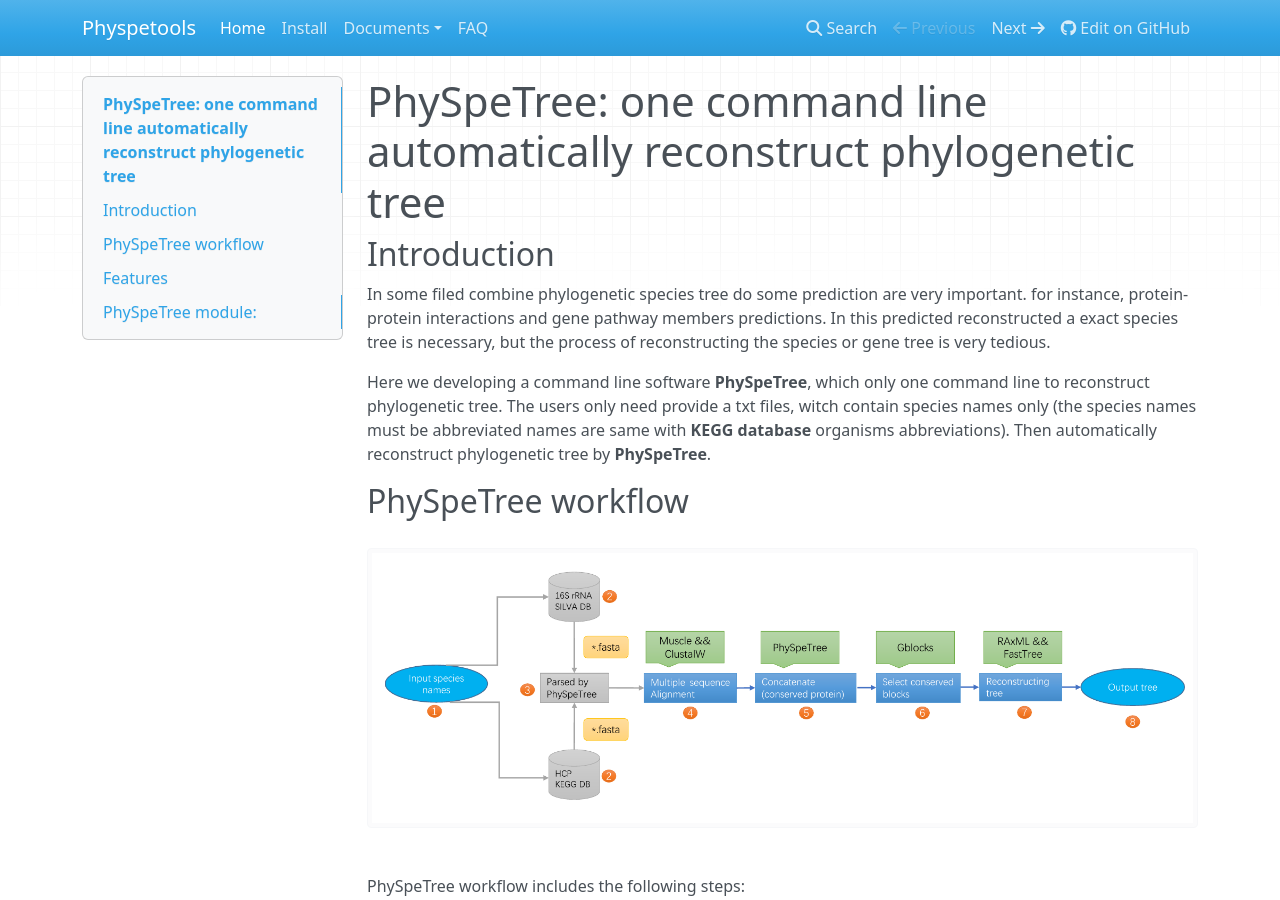
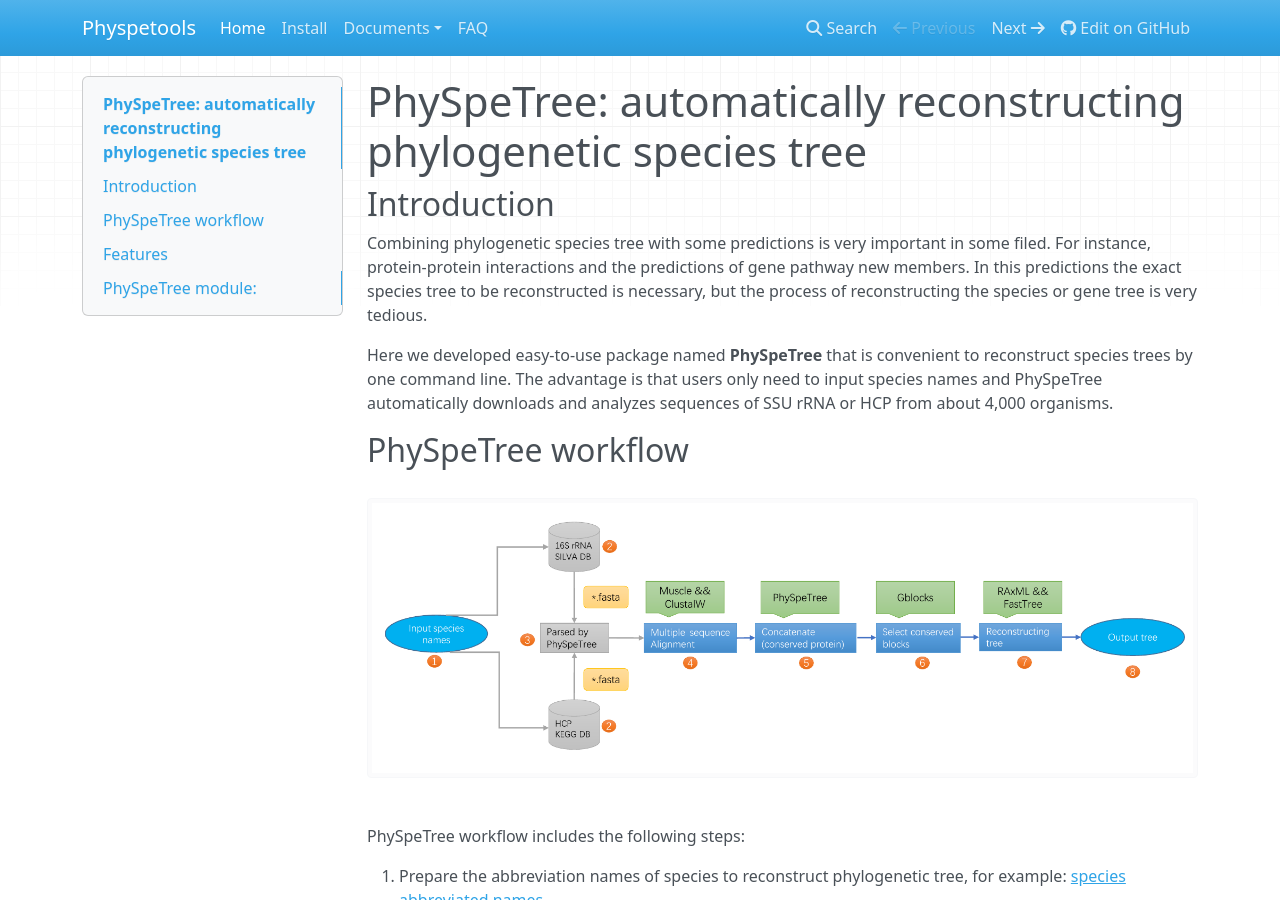
Before and after one commit to yangfangs/physpetools, an MkDocs documentation site: the page built from docs/docs/index.md, in a window 1280 px wide and 900 px high. Built offline with MkDocs 1.6.1, drawn with Linux system fonts in a browser that asks for light colours; nearby versions of some CDN libraries; old or Windows-style settings are respelled for this version of MkDocs.

Commit message:
update doc

```diff
--- a/docs/docs/index.md
+++ b/docs/docs/index.md
@@ -1,15 +1,16 @@
 
-# PhySpeTree: one command line automatically reconstruct phylogenetic tree
+# PhySpeTree: automatically reconstructing phylogenetic species tree
 
 
 ## Introduction
 
-In some filed combine phylogenetic species tree do some prediction are very important. for instance,
-protein-protein interactions and gene pathway members predictions. In this predicted reconstructed a exact species tree
+Combining phylogenetic species tree with some predictions is very important in some filed. For instance,
+protein-protein interactions and the predictions of gene pathway new members. In this predictions the exact species tree to be reconstructed
 is necessary, but the process of reconstructing the species or gene tree is very tedious.
 
-Here we developing a command line software **PhySpeTree**, which only one command line to reconstruct phylogenetic tree. The users only need provide a txt files, witch contain species names only
-(the species names must be abbreviated names are same with **KEGG database** organisms abbreviations). Then automatically reconstruct phylogenetic tree by **PhySpeTree**.
+Here we developed easy-to-use package named **PhySpeTree** that is convenient to reconstruct species trees by one command line.
+The advantage is that users only need to input species names and PhySpeTree automatically downloads
+and analyzes sequences of SSU rRNA or HCP from about 4,000 organisms.
 
 
 ## PhySpeTree workflow
```
